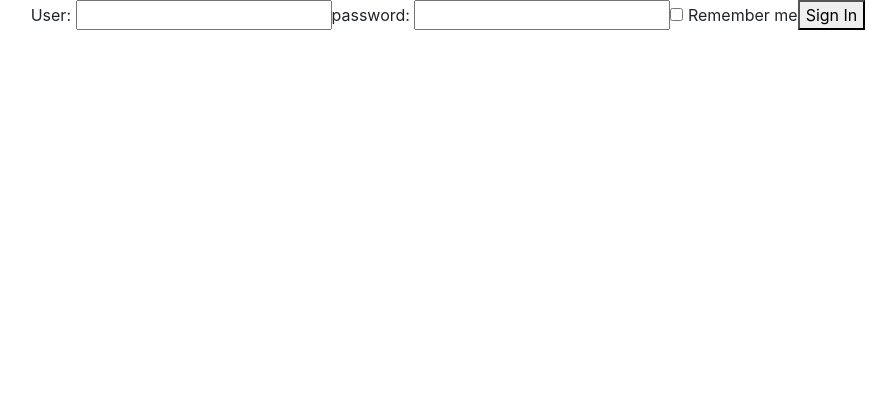
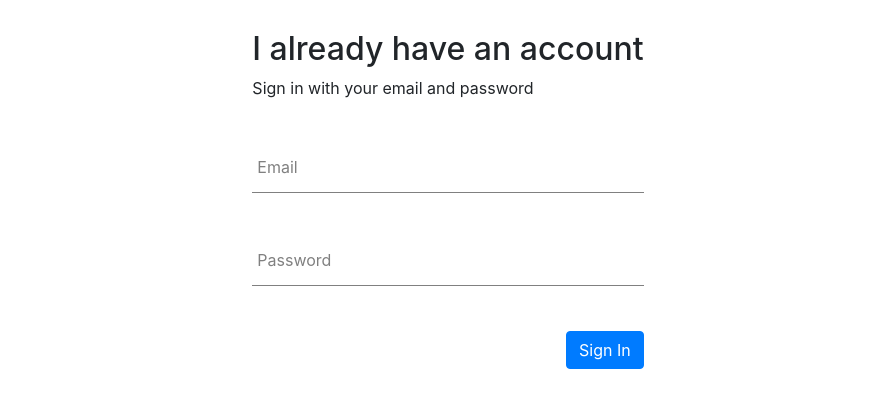
Before and after one commit to UsmanRaza97/crud-redux, a React (Create React App) app: page / in a window 1280 px wide. Shown: the top 408 px of the page, without its empty margins (192-1088 px from the left). Built offline with nearby package versions, Linux system fonts and the light colour scheme.

Commit message:
form input

```diff
--- a/package.json
+++ b/package.json
@@ -8,9 +8,11 @@
     "@testing-library/user-event": "^7.2.1",
     "axios": "^0.19.2",
     "bootstrap": "^4.4.1",
+    "node-sass": "^4.13.1",
     "react": "^16.13.1",
     "react-dom": "^16.13.1",
     "react-redux": "^7.2.0",
+    "react-responsive-modal": "^5.0.2",
     "react-router-dom": "^5.1.2",
     "react-scripts": "3.4.1",
     "redux": "^4.0.5",
--- /dev/null
+++ b/src/Components/FormInput/FormInput.jsx
@@ -0,0 +1,25 @@
+import React from "react";
+import "./FormInput.scss";
+function FormInput({ handleChange, label, ...otherProps }) {
+  return (
+    <div className="group">
+      <input
+        className="form-input"
+        type="text"
+        onChange={handleChange}
+        {...otherProps}
+      />
+      {label ? (
+        <label
+          className={`${
+            otherProps.value.length ? "shrink" : ""
+          } form-input-label`}
+        >
+          {label}
+        </label>
+      ) : null}
+    </div>
+  );
+}
+
+export default FormInput;
--- /dev/null
+++ b/src/Components/FormInput/FormInput.scss
@@ -0,0 +1,54 @@
+$sub-color: grey;
+$main-color: black;
+
+@mixin shrinkLabel {
+  top: -14px;
+  font-size: 12px;
+  color: $main-color;
+}
+
+.group {
+  position: relative;
+  margin: 45px 0;
+
+  .form-input {
+    background: none;
+    background-color: white;
+    color: $sub-color;
+    font-size: 18px;
+    padding: 10px 10px 10px 5px;
+    display: block;
+    width: 100%;
+    border: none;
+    border-radius: 0;
+    border-bottom: 1px solid $sub-color;
+    margin: 25px 0;
+
+    &:focus {
+      outline: none;
+    }
+
+    &:focus ~ .form-input-label {
+      @include shrinkLabel();
+    }
+  }
+
+  input[type="password"] {
+    letter-spacing: 0.3em;
+  }
+
+  .form-input-label {
+    color: $sub-color;
+    font-size: 16px;
+    font-weight: normal;
+    position: absolute;
+    pointer-events: none;
+    left: 5px;
+    top: 10px;
+    transition: 300ms ease all;
+
+    &.shrink {
+      @include shrinkLabel();
+    }
+  }
+}
--- a/src/Components/Home.js
+++ b/src/Components/Home.js
@@ -4,12 +4,15 @@ import axios from "axios"
 import { GetContacts, Auth, SearchAction } from "../Redux/Actions"
 import { baseUrl } from "./apiServices"
 import { withRouter } from "react-router-dom"
+
 const App = (props) => {
+  const { contacts = [] } = props
   useEffect(() => {
     console.log("props of home are", props)
   })
   const [singleContact, setSingleContacts] = useState()
   const [input, setInput] = useState("")
+  const [Email, setEmail] = useState("")
   const headers = JSON.parse(localStorage.getItem("headers"))
   const getSingleContact = () => {
     console.log("clicked", headers)
@@ -45,9 +48,9 @@ const App = (props) => {
     console.log("update contact ate", key, headers)
     const body = {
       company_id: 2372,
-      email: "abc@evolverstech.com",
-      firstname: "karam",
-      lastname: "raza",
+      email: "cde@evolverstech.com",
+      firstname: "rani",
+      lastname: "ganja",
     }
     axios
       .put(`${baseUrl}/${key}.json`, body, {
@@ -83,7 +86,6 @@ const App = (props) => {
   }
   const handleChange = (e) => {
     setInput(e.target.value)
-    console.log("handle change input ", input)
   }
   const hanldeSearch = () => {
     props.search(input)
@@ -117,7 +119,7 @@ const App = (props) => {
           logout
         </button>
       </div>
-      {props.contacts.map((contact) => (
+      {contacts.map((contact) => (
         <li key={contact.id}>
           {contact.lastname}
 
@@ -152,13 +154,40 @@ const App = (props) => {
           </button>
         </div>
         {props.searchList.map((contact) => (
-          <li key={contact.id}>
-            {contact.firstname}-{contact.lastname}
-            {"  "}
-            <button type="button" class="btn btn-primary">
-              Delete
-            </button>
-          </li>
+          <div
+            key={contact.id}
+            style={{
+              display: "grid",
+              gridTemplateColumns: "1fr 1fr",
+              justifyContent: "space-between",
+              marginTop: 10,
+              borderBottom: "1px solid gray",
+              alignItems: "center",
+              padding: 10,
+              width: "95%",
+            }}
+          >
+            <div
+              style={{
+                display: "flex",
+                justifyContent: "center",
+                alignItems: "center",
+              }}
+            >
+              {contact.firstname}-{contact.lastname}
+            </div>
+            <div
+              style={{
+                display: "flex",
+                justifyContent: "center",
+                alignItems: "center",
+              }}
+            >
+              <button type="button" class="btn btn-primary">
+                Delete
+              </button>
+            </div>
+          </div>
         ))}
       </div>
       {/* <li>{singleContact}</li> */}
--- a/src/Components/SignIn.js
+++ b/src/Components/SignIn.js
@@ -3,6 +3,9 @@ import "../App.css"
 import { withRouter } from "react-router-dom"
 import { connect } from "react-redux"
 import { SignInAction } from "../Redux/Actions"
+import Input from "./Utils/Input"
+import FormInput from "./FormInput/FormInput"
+import Modal from "react-responsive-modal"
 const SignIn = (props) => {
   useEffect(() => console.log("This is SignIn props", props))
   const [user, setUser] = useState("")
@@ -28,33 +31,43 @@ const SignIn = (props) => {
     props.signIn(data)
   }
   return (
-    <div className="App">
+    <div
+      style={{
+        display: "flex",
+        justifyContent: "center",
+        marginTop: 30,
+        // backgroundColor: "gold",
+      }}
+    >
       <form onSubmit={handleFormSubmit}>
-        <label>
-          User: <input name="user" value={user} onChange={handleUser} />
-        </label>
-        <label>
-          password:{" "}
-          <input name="password" value={password} onChange={handlePassword} />
-        </label>
-        <label>
-          <input
-            name="rememberMe"
-            checked={rememberMe}
-            onChange={handleCheck}
-            type="checkbox"
-          />{" "}
-          Remember me
-        </label>
-        {props.loading ? (
-          <button type="submit">Sign In</button>
-        ) : (
-          <p>loading</p>
-        )}
+        <h2>I already have an account</h2>
+        <span>Sign in with your email and password</span>
+        <FormInput
+          name="email"
+          type="email"
+          value={user}
+          handleChange={handleUser}
+          label="Email"
+          required
+        />
+        <FormInput
+          name="password"
+          type="password"
+          value={password}
+          handleChange={handlePassword}
+          label="Password"
+          required
+        />
+        <div style={{ display: "flex", justifyContent: "flex-end" }}>
+          {props.loading ? (
+            <button className="btn btn-primary" type="submit">
+              Sign In
+            </button>
+          ) : (
+            <p>Loading</p>
+          )}
+        </div>
       </form>
-      {/* <div>
-        <button onClick={props.signIn}>fetch</button>
-      </div> */}
     </div>
   )
 }
--- /dev/null
+++ b/src/Components/Utils/Input.js
@@ -0,0 +1,19 @@
+import React from "react"
+const Input = ({ onChange, name, value, label, error = false }) => {
+  return (
+    <div className="form-group">
+      <label htmlFor={name}>{label}</label>
+      <input
+        value={value}
+        onChange={onChange}
+        id={name}
+        name={name}
+        type="text"
+        className="form-control"
+      />
+      {error && <div className="alert alert-danger">{error}</div>}
+    </div>
+  )
+}
+
+export default Input
--- a/src/Redux/Actions.js
+++ b/src/Redux/Actions.js
@@ -80,10 +80,7 @@ export const GetContacts = () => {
     dispatch(getContactRequest())
     const headers = JSON.parse(localStorage.getItem("headers"))
     axios
-      .get(
-        " https://staging-api.20miles.us/api/contacts.json?page=1&per_page=10",
-        { headers: headers }
-      )
+      .get(` ${baseUrl}.json?page=1&per_page=10`, { headers: headers })
       .then((res) => {
         console.log("response is ", res.headers)
 
@@ -104,7 +101,7 @@ export const SearchAction = (keyword) => {
   return (dispatch) => {
     dispatch(searchRequest)
     axios
-      .get(baseUrl + ".json?page=1&per_page=10&keyword=" + keyword, {
+      .get(`${baseUrl}.json?page=1&per_page=10&keyword=${keyword}`, {
         headers: headers,
       })
       .then((res) => {
```
Also changed, not shown: 1 other file (tests, documents, lock files or other folders).
